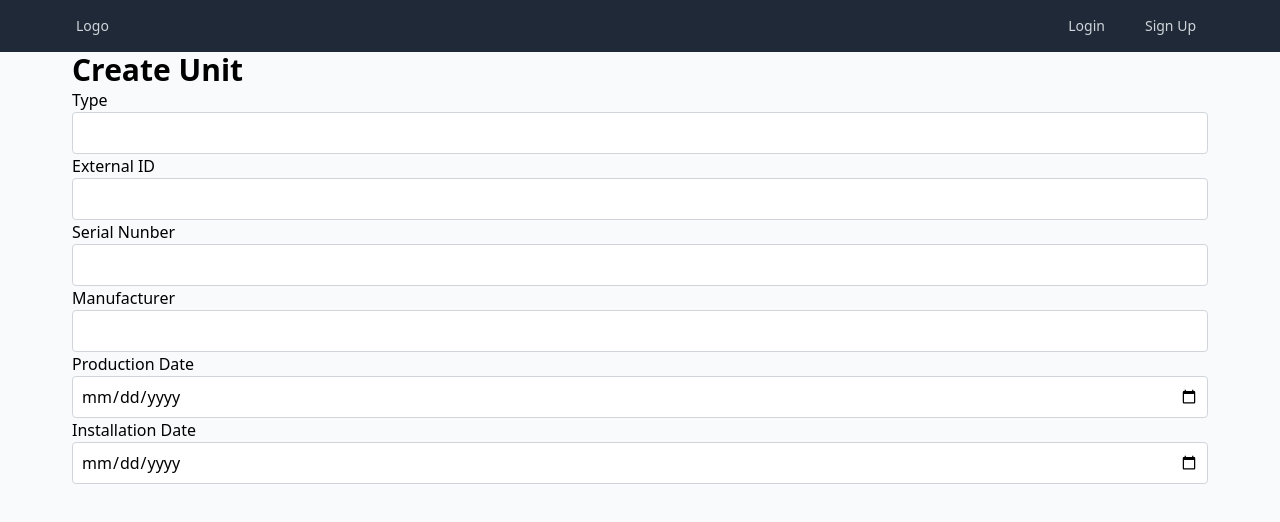
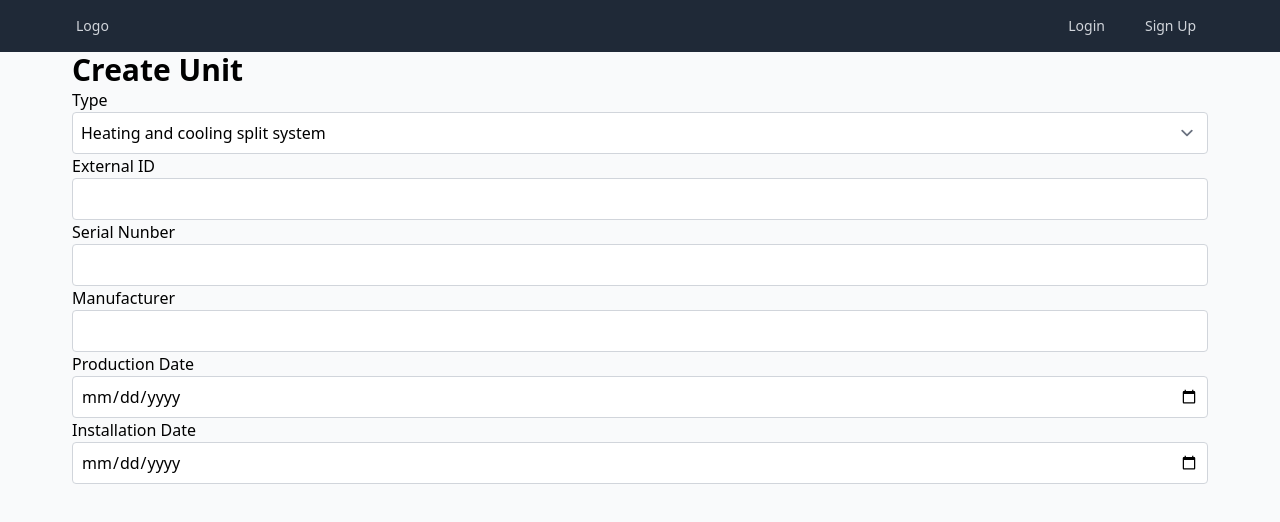
Before and after one commit to kevintdao/hvac-erecords, a Next.js app in the folder client/: page /units/create in a window 1280 px wide. Shown: the top 522 px of the page. Built offline with nearby package versions, Linux system fonts and the light colour scheme.

Commit message:
Add dropdown for HVAC types

```diff
--- a/client/pages/units/create.js
+++ b/client/pages/units/create.js
@@ -2,10 +2,12 @@ import React from 'react'
 import Head from 'next/head'
 
 export default function create() {
-  // get user's building
-  const getBuildings = () => {
-
-  }
+  const hvacTypes = [
+    "Heating and cooling split system",
+    "Hybrid split system",
+    "Duct free",
+    "Packaged heating and air conditioning system"
+  ]
 
   const styles = {
     inputContainer: "flex flex-col",
@@ -25,7 +27,11 @@ export default function create() {
       {/* Type */}
       <div className={styles.inputContainer}>
         <label htmlFor="type">Type</label>
-        <input type="text" name="type" id="type" className={`${styles.input} border-gray-300`}/>
+        <select name="type" id="type" className={`${styles.input} border-gray-300`}>
+          {hvacTypes.map((data, index) => (
+            <option value={index}>{data}</option>
+          ))}
+        </select>
       </div>
 
       {/* External ID */}
```
